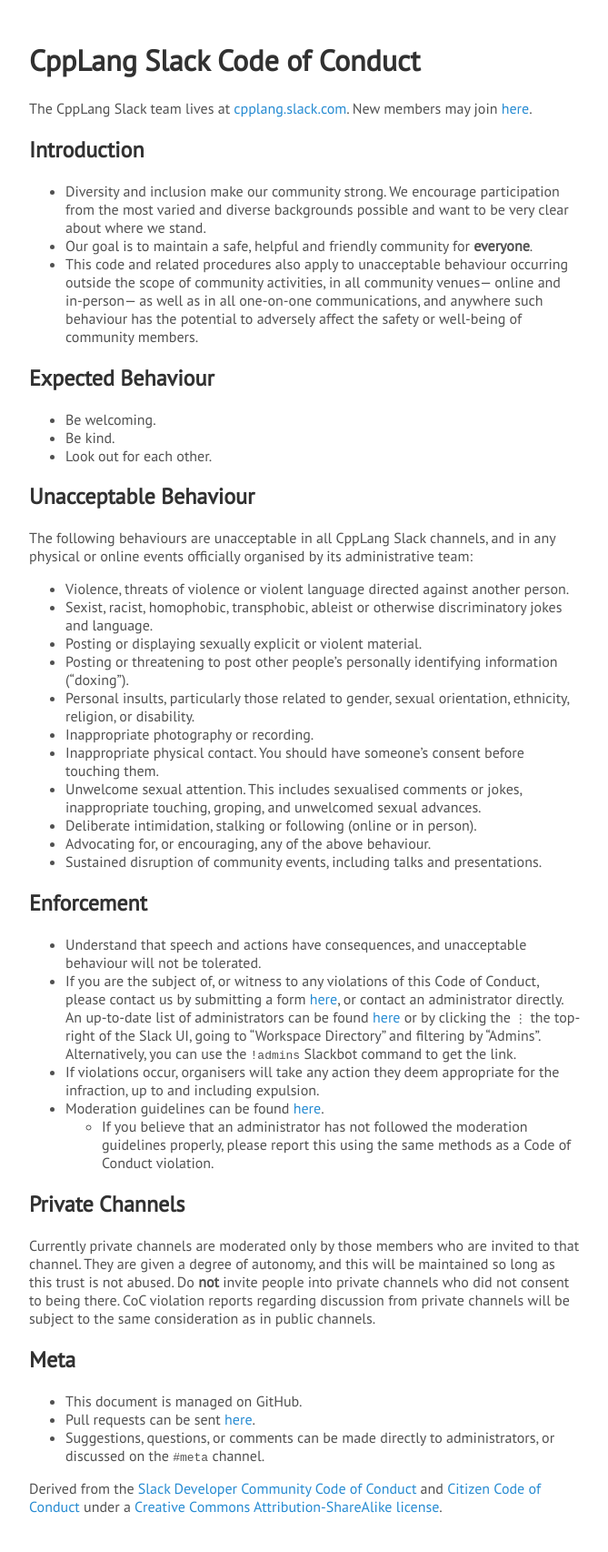
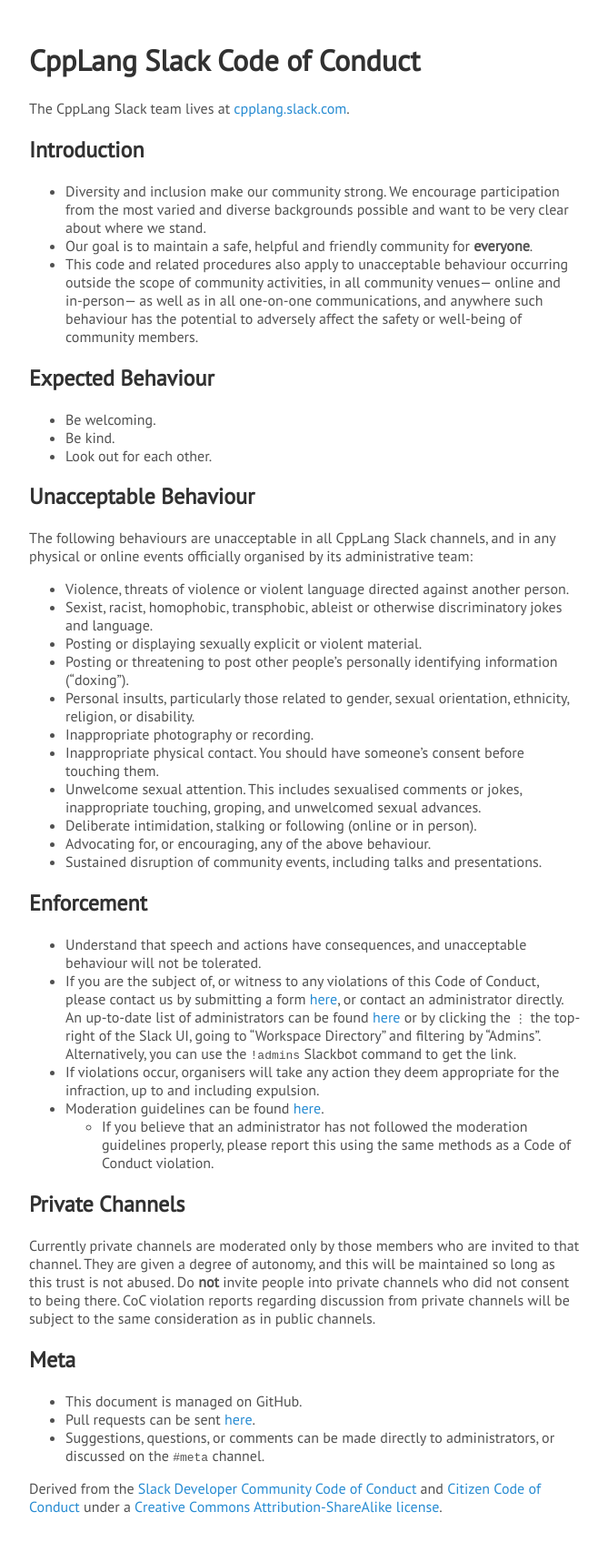
Before and after one commit to include-cpp/cpplang-code-of-conduct, a Jekyll site: the page built from index.md, in a window 1280 px wide. Shown: the whole page at 91% size, without its empty margins (304-973 px from the left). Built offline with Jekyll 4.4.1, drawn with Linux system fonts in a browser that asks for light colours; our own code applies the rules of GitHub Pages for plain Markdown files.

Commit message:
Remove link for new members

```diff
--- a/index.md
+++ b/index.md
@@ -5,7 +5,7 @@ layout: default
 CppLang Slack Code of Conduct
 =============================
 
-The CppLang Slack team lives at [cpplang.slack.com](https://cpplang.slack.com). New members may join [here](https://cpplang.now.sh/).
+The CppLang Slack team lives at [cpplang.slack.com](https://cpplang.slack.com).
 
 Introduction
 ------------
```
